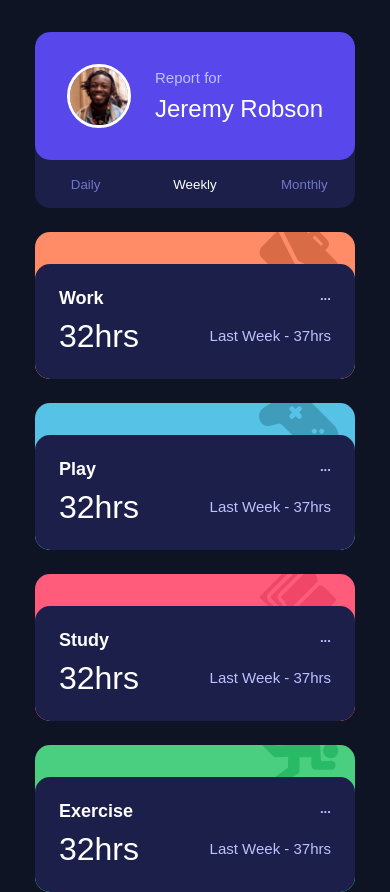
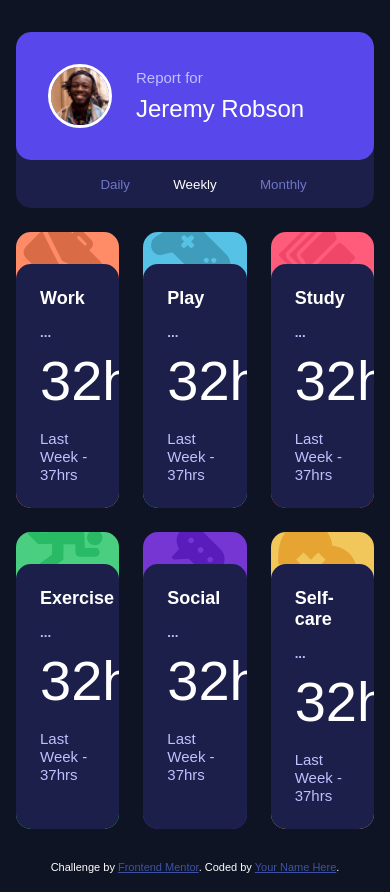
Before and after one commit to JNedelinov/time-tracking-dashboard, a website: page index.html in a window 390 px wide. Shown: the top 892 px of the page. Drawn offline with Linux system fonts and the light colour scheme; a web font is replaced by a local one.

Commit message:
Add tablet-view styles

```diff
--- a/styles/css/styles.css
+++ b/styles/css/styles.css
@@ -158,3 +158,29 @@ button.btn:hover {
   cursor: pointer;
   color: white !important;
 }
+@media (min-width: 375px) {
+  #container {
+    display: grid;
+    grid-template-columns: repeat(3, 1fr);
+  }
+  #container .user-card {
+    grid-column: span 3;
+  }
+  #container .user-card .time-span .btn:nth-child(1) {
+    text-align: right;
+  }
+  #container .user-card .time-span .btn:nth-child(3) {
+    text-align: left;
+  }
+  #container .timesheet-card .category {
+    height: 100%;
+  }
+  #container .timesheet-card .total-time {
+    flex-direction: column;
+    align-items: flex-start;
+  }
+  #container .timesheet-card .total-time .curr-hours {
+    font-size: 3.5rem;
+    line-height: 4.125rem;
+  }
+}
```
